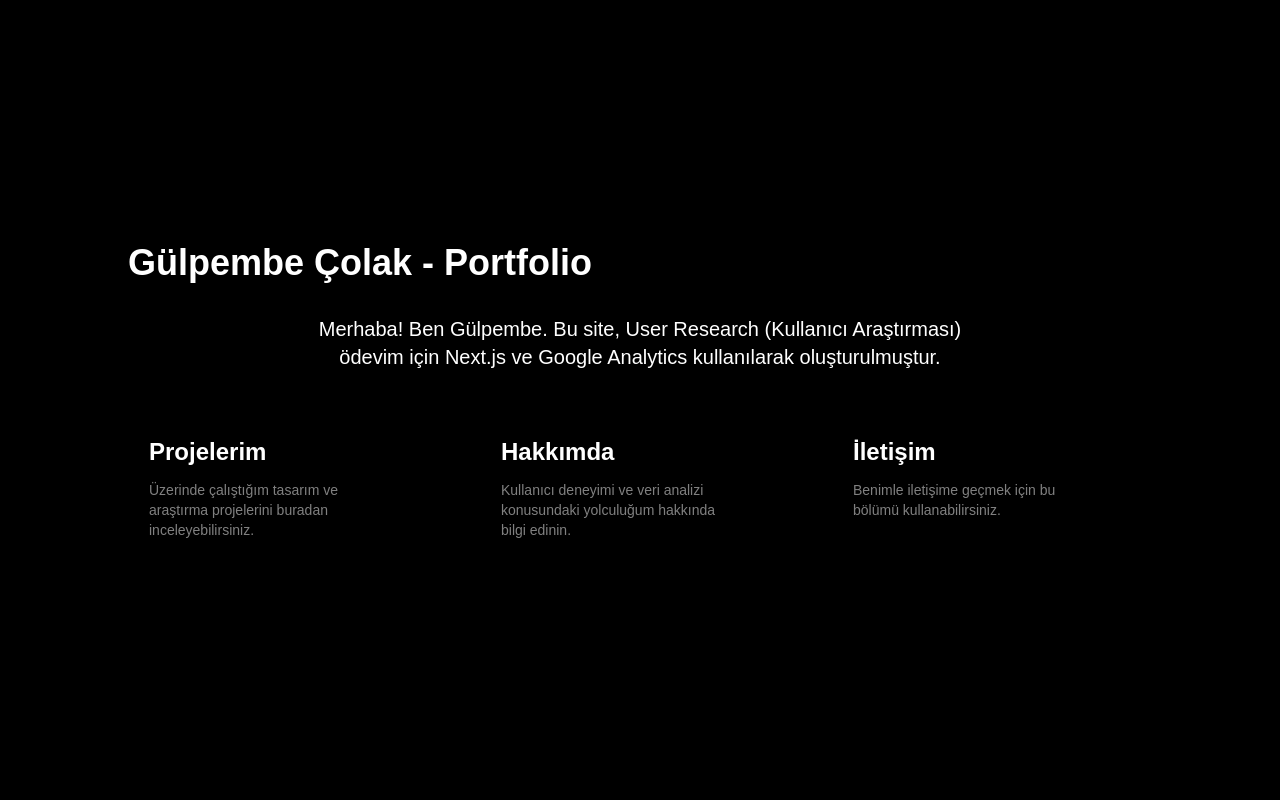
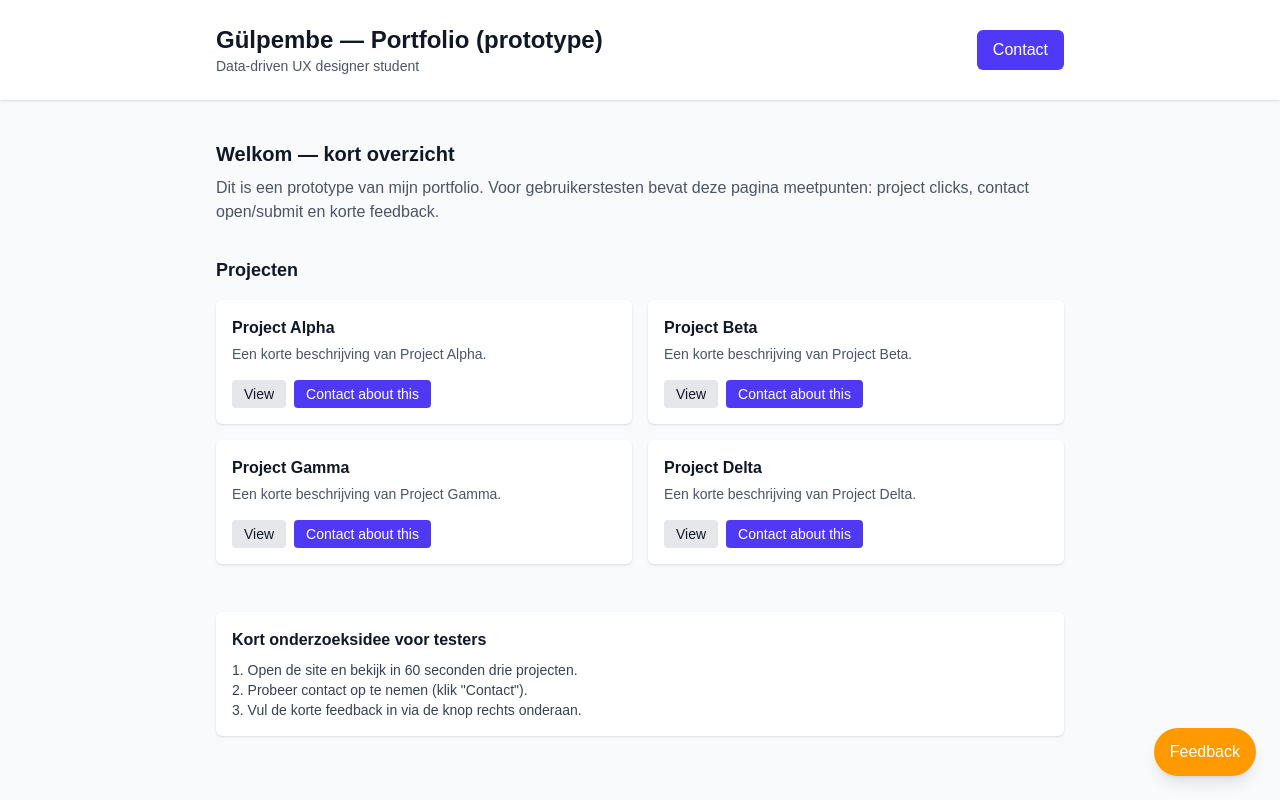
Before and after one commit to gulpembecolak-dev/my-portfolio, a Next.js app: page / in a window 1280 px wide. Built offline with nearby package versions, Linux system fonts and the light colour scheme.

Commit message:
tasarim guncellendi

```diff
--- a/app/page.tsx
+++ b/app/page.tsx
@@ -1,39 +1,204 @@
-export default function Home() {
+// app/page.tsx
+'use client'
+
+import { useState } from 'react'
+
+type Project = {
+  id: string
+  title: string
+  short: string
+  tags?: string[]
+}
+
+const projects: Project[] = [
+  { id: 'p1', title: 'Project Alpha', short: 'Een korte beschrijving van Project Alpha.' },
+  { id: 'p2', title: 'Project Beta', short: 'Een korte beschrijving van Project Beta.' },
+  { id: 'p3', title: 'Project Gamma', short: 'Een korte beschrijving van Project Gamma.' },
+  { id: 'p4', title: 'Project Delta', short: 'Een korte beschrijving van Project Delta.' },
+]
+
+// Basit helper om GA event atmak
+function sendGtagEvent(name: string, params: Record<string, any> = {}) {
+  if (typeof window !== 'undefined' && (window as any).gtag) {
+    try {
+      ;(window as any).gtag('event', name, params)
+      console.log('gtag event:', name, params)
+    } catch (e) {
+      console.warn('gtag call failed', e)
+    }
+  } else {
+    console.log('gtag not ready — event queued:', name, params)
+  }
+}
+
+export default function Page() {
+  const [isContactOpen, setContactOpen] = useState(false)
+  const [isFeedbackOpen, setFeedbackOpen] = useState(false)
+  const [contactName, setContactName] = useState('')
+  const [contactMessage, setContactMessage] = useState('')
+  const [feedback, setFeedback] = useState('')
+
+  function handleProjectClick(p: Project) {
+    sendGtagEvent('project_click', { project_id: p.id, project_title: p.title })
+    // demo amaçlı bir detay görüntüleme; gerçekte bir sayfaya yönlendirebilirsin
+    alert(`${p.title} açıldı (simüle).`)
+  }
+
+  function openContact() {
+    sendGtagEvent('contact_open')
+    setContactOpen(true)
+  }
+
+  function submitContact(e: React.FormEvent) {
+    e.preventDefault()
+    sendGtagEvent('contact_submit', { name: contactName?.slice(0,20), message_length: contactMessage.length })
+    // burada gerçek e-posta / backend yok; local test için uyarı gösteriyoruz
+    alert('İletişim gönderildi (simüle). Teşekkürler!')
+    setContactName('')
+    setContactMessage('')
+    setContactOpen(false)
+  }
+
+  function submitFeedback(e: React.FormEvent) {
+    e.preventDefault()
+    sendGtagEvent('feedback_submit', { feedback_length: feedback.length })
+    alert('Geri bildirimin için teşekkürler!')
+    setFeedback('')
+    setFeedbackOpen(false)
+  }
+
   return (
-    <main className="flex min-h-screen flex-col items-center justify-center p-24 bg-black text-white">
-      <div className="z-10 max-w-5xl w-full items-center justify-between font-mono text-sm lg:flex">
-        <h1 className="text-4xl font-bold mb-8">Gülpembe Çolak - Portfolio</h1>
-      </div>
+    <main className="min-h-screen bg-gray-50 text-gray-900">
+      <header className="bg-white shadow">
+        <div className="max-w-4xl mx-auto px-6 py-6 flex items-center justify-between">
+          <div>
+            <h1 className="text-2xl font-semibold">Gülpembe — Portfolio (prototype)</h1>
+            <p className="text-sm text-gray-600">Data‑driven UX designer student</p>
+          </div>
+          <div className="flex items-center gap-4">
+            <button
+              onClick={openContact}
+              className="bg-indigo-600 text-white px-4 py-2 rounded-md hover:bg-indigo-700"
+            >
+              Contact
+            </button>
+          </div>
+        </div>
+      </header>
 
-      <div className="relative flex place-items-center mb-12">
-        <p className="text-xl text-center max-w-2xl">
-          Merhaba! Ben Gülpembe. Bu site, User Research (Kullanıcı Araştırması) ödevim için
-          Next.js ve Google Analytics kullanılarak oluşturulmuştur.
-        </p>
-      </div>
-
-      <div className="grid text-center lg:max-w-5xl lg:w-full lg:mb-0 lg:grid-cols-3 lg:text-left gap-8">
-        <div className="group rounded-lg border border-transparent px-5 py-4 transition-colors hover:border-gray-300 hover:bg-gray-100 hover:dark:border-neutral-700 hover:dark:bg-neutral-800/30">
-          <h2 className="mb-3 text-2xl font-semibold">Projelerim</h2>
-          <p className="m-0 max-w-[30ch] text-sm opacity-50">
-            Üzerinde çalıştığım tasarım ve araştırma projelerini buradan inceleyebilirsiniz.
+      <section className="max-w-4xl mx-auto px-6 py-10">
+        <div className="mb-8">
+          <h2 className="text-xl font-bold">Welkom — kort overzicht</h2>
+          <p className="mt-2 text-gray-600">
+            Dit is een prototype van mijn portfolio. Voor gebruikerstesten bevat deze pagina
+            meetpunten: project clicks, contact open/submit en korte feedback.
           </p>
         </div>
 
-        <div className="group rounded-lg border border-transparent px-5 py-4 transition-colors hover:border-gray-300 hover:bg-gray-100 hover:dark:border-neutral-700 hover:dark:bg-neutral-800/30">
-          <h2 className="mb-3 text-2xl font-semibold">Hakkımda</h2>
-          <p className="m-0 max-w-[30ch] text-sm opacity-50">
-            Kullanıcı deneyimi ve veri analizi konusundaki yolculuğum hakkında bilgi edinin.
-          </p>
+        <div>
+          <h3 className="text-lg font-semibold mb-4">Projecten</h3>
+          <div className="grid grid-cols-1 sm:grid-cols-2 gap-4">
+            {projects.map((p) => (
+              <article key={p.id} className="bg-white p-4 rounded-md shadow-sm">
+                <h4 className="font-semibold">{p.title}</h4>
+                <p className="text-sm text-gray-600 mt-1">{p.short}</p>
+                <div className="mt-4 flex gap-2">
+                  <button
+                    onClick={() => handleProjectClick(p)}
+                    className="text-sm bg-gray-200 px-3 py-1 rounded hover:bg-gray-300"
+                  >
+                    View
+                  </button>
+                  <button
+                    onClick={openContact}
+                    className="text-sm bg-indigo-600 text-white px-3 py-1 rounded hover:bg-indigo-700"
+                  >
+                    Contact about this
+                  </button>
+                </div>
+              </article>
+            ))}
+          </div>
         </div>
 
-        <div className="group rounded-lg border border-transparent px-5 py-4 transition-colors hover:border-gray-300 hover:bg-gray-100 hover:dark:border-neutral-700 hover:dark:bg-neutral-800/30">
-          <h2 className="mb-3 text-2xl font-semibold">İletişim</h2>
-          <p className="m-0 max-w-[30ch] text-sm opacity-50">
-            Benimle iletişime geçmek için bu bölümü kullanabilirsiniz.
-          </p>
+        <div className="mt-12 bg-white p-4 rounded-md shadow-sm">
+          <h3 className="font-semibold">Kort onderzoeksidee voor testers</h3>
+          <ol className="list-decimal list-inside mt-2 text-sm text-gray-700">
+            <li>Open de site en bekijk in 60 seconden drie projecten.</li>
+            <li>Probeer contact op te nemen (klik "Contact").</li>
+            <li>Vul de korte feedback in via de knop rechts onderaan.</li>
+          </ol>
         </div>
-      </div>
+      </section>
+
+      {/* Sticky feedback button */}
+      <button
+        onClick={() => { sendGtagEvent('feedback_open'); setFeedbackOpen(true) }}
+        className="fixed right-6 bottom-6 bg-amber-500 text-white px-4 py-3 rounded-full shadow-lg"
+        aria-label="Feedback"
+      >
+        Feedback
+      </button>
+
+      {/* Contact modal */}
+      {isContactOpen && (
+        <div className="fixed inset-0 z-50 flex items-center justify-center bg-black/40">
+          <div className="bg-white rounded-md w-full max-w-lg p-6">
+            <h3 className="text-lg font-semibold">Contact opnemen</h3>
+            <form onSubmit={submitContact} className="mt-4 space-y-3">
+              <input
+                placeholder="Naam"
+                value={contactName}
+                onChange={(e) => setContactName(e.target.value)}
+                className="w-full border px-3 py-2 rounded"
+                required
+              />
+              <textarea
+                placeholder="Bericht"
+                value={contactMessage}
+                onChange={(e) => setContactMessage(e.target.value)}
+                className="w-full border px-3 py-2 rounded h-28"
+                required
+              />
+              <div className="flex justify-end gap-2">
+                <button type="button" onClick={() => setContactOpen(false)} className="px-4 py-2">
+                  Annuleren
+                </button>
+                <button type="submit" className="bg-indigo-600 text-white px-4 py-2 rounded">
+                  Verzenden
+                </button>
+              </div>
+            </form>
+          </div>
+        </div>
+      )}
+
+      {/* Feedback modal */}
+      {isFeedbackOpen && (
+        <div className="fixed inset-0 z-50 flex items-center justify-center bg-black/40">
+          <div className="bg-white rounded-md w-full max-w-md p-6">
+            <h3 className="text-lg font-semibold">Korte feedback</h3>
+            <form onSubmit={submitFeedback} className="mt-3 space-y-3">
+              <label className="text-sm block">
+                Wat vond je het meest duidelijk?
+                <input
+                  value={feedback}
+                  onChange={(e) => setFeedback(e.target.value)}
+                  className="w-full border px-3 py-2 mt-1 rounded"
+                />
+              </label>
+              <div className="flex justify-end gap-2">
+                <button type="button" onClick={() => setFeedbackOpen(false)} className="px-3 py-1">
+                  Sluiten
+                </button>
+                <button type="submit" className="bg-amber-500 text-white px-3 py-1 rounded">
+                  Verzenden
+                </button>
+              </div>
+            </form>
+          </div>
+        </div>
+      )}
     </main>
-  );
+  )
 }
```
